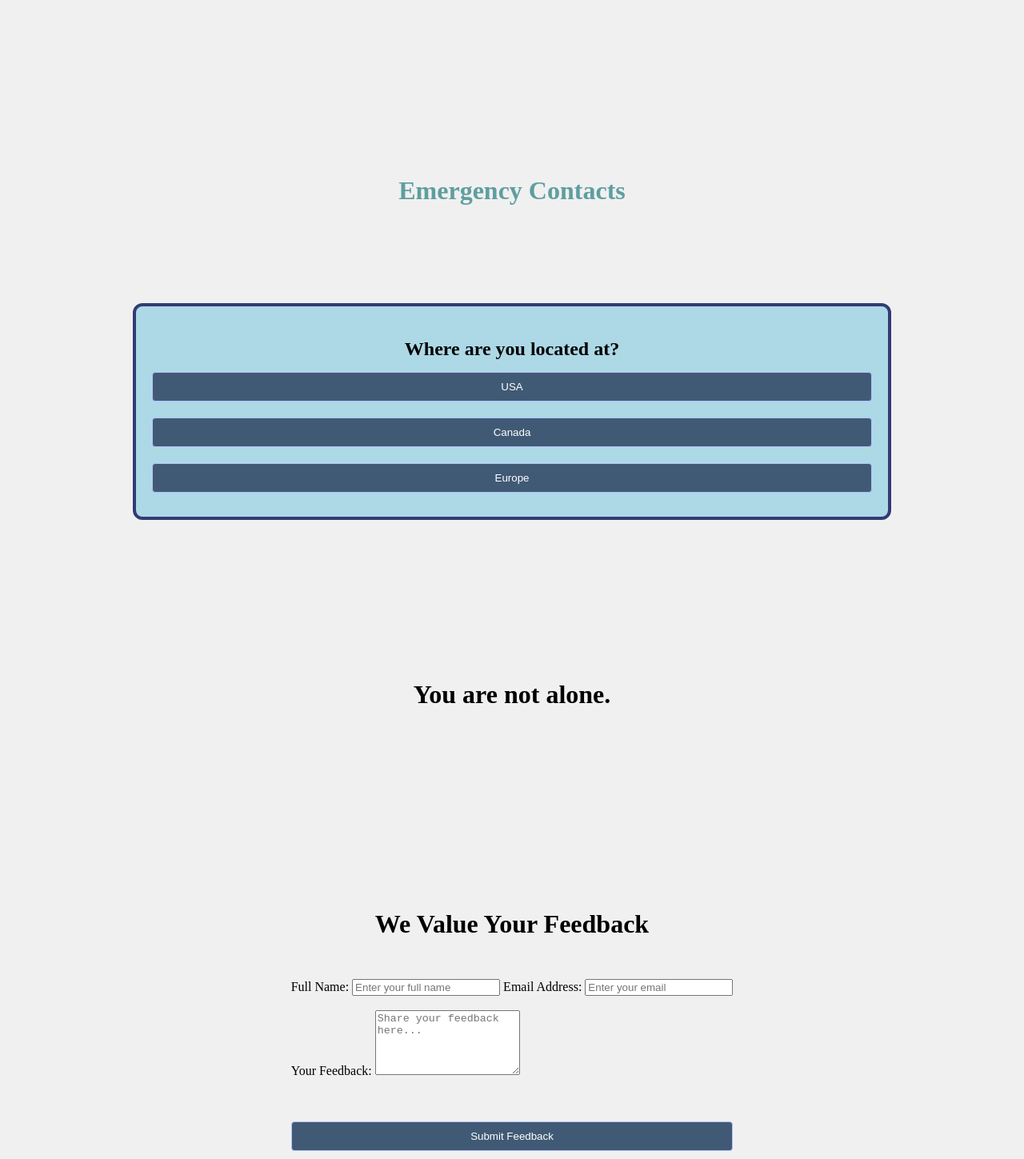
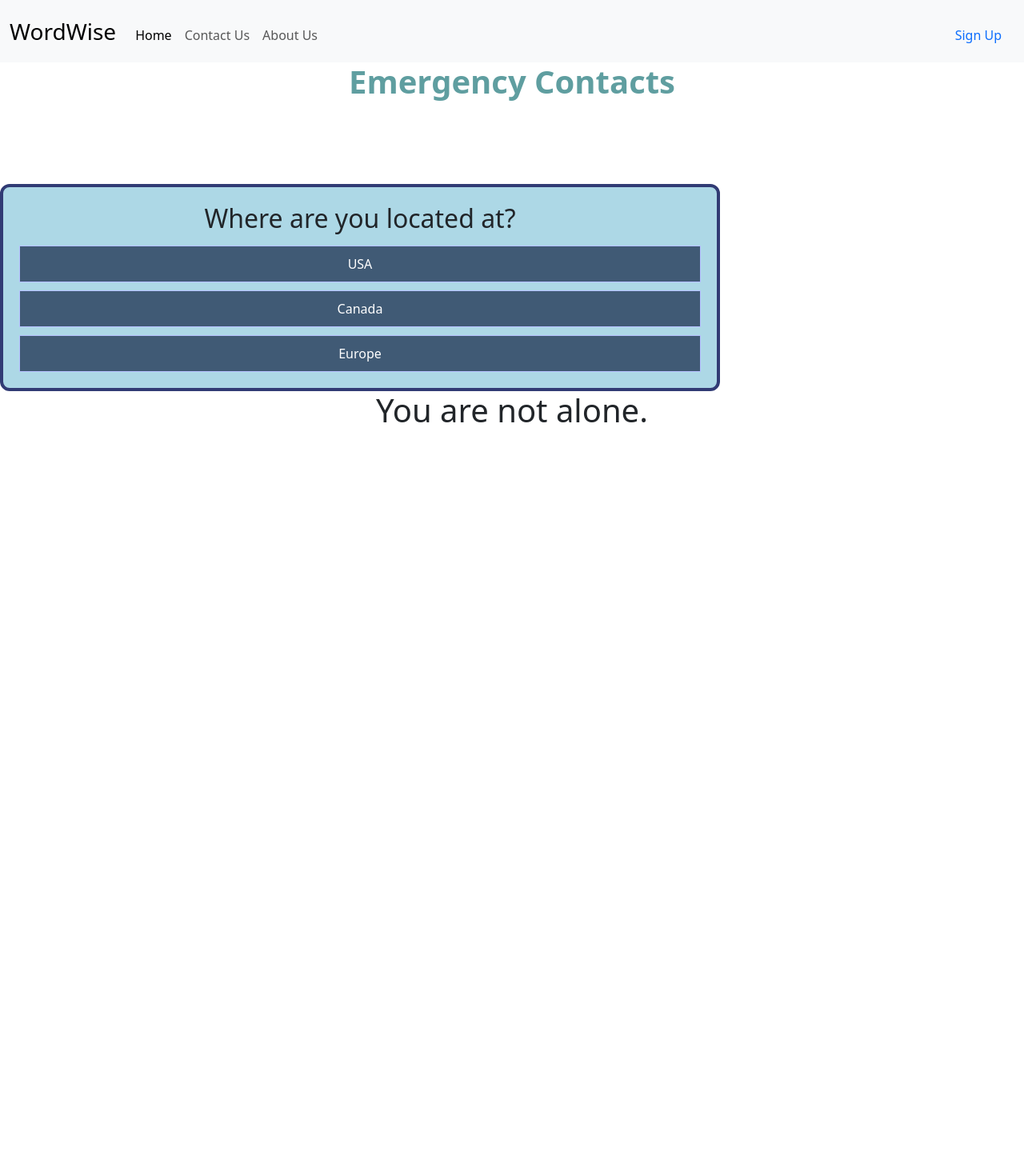
Before and after one commit to as4792/WordWise, a plain HTML site: page mainpage4.html in a window 1280 px wide. Shown: the whole page at 80% size. After the commit the page ends 800 px from the top, so only its background shows below. Drawn offline with nearby package versions, Linux system fonts and the light colour scheme.

Commit message:
add navbar

```diff
--- a/mainpage4.html
+++ b/mainpage4.html
@@ -5,8 +5,36 @@
     <meta name="viewport" content="width=device-width, initial-scale=1.0">
     <title>Emergency Contacts</title>
     <link rel="stylesheet" href="stylemp.css">
+    <link href="https://cdn.jsdelivr.net/npm/bootstrap@5.3.3/dist/css/bootstrap.min.css" rel="stylesheet" integrity="sha384-QWTKZyjpPEjISv5WaRU9OFeRpok6YctnYmDr5pNlyT2bRjXh0JMhjY6hW+ALEwIH" crossorigin="anonymous">
+
 </head>
 <body>
+    <nav id="navbar" class="navbar navbar-expand-lg bg-body-tertiary">
+        <div class="container-fluid">
+          <a class="navbar-brand"><h3>WordWise</h3></a>
+          <button class="navbar-toggler" type="button" data-bs-toggle="collapse" data-bs-target="#navbarNavDropdown" aria-controls="navbarNavDropdown" aria-expanded="false" aria-label="Toggle navigation">
+            <span class="navbar-toggler-icon"></span>
+          </button>
+          <div class="collapse navbar-collapse" id="navbarNavDropdown">
+            <ul class="navbar-nav">
+              <li class="nav-item">
+                <a class="nav-link active" aria-current="page" href="mainpage.html">Home</a>
+              </li>
+              <li class="nav-item">
+                <a class="nav-link" href="contactus.html">Contact Us</a>
+              </li>
+              <li class="nav-item">
+                <a class="nav-link" href="About Us.html">About Us</a>
+              </li>
+            </ul>
+          </div>
+          <ul class="nav justify-content-end">
+            <li class="nav-item">
+              <a class="nav-link active" aria-current="page" href="sign up form.html">Sign Up</a>
+            </li>
+          </ul>
+        </div>
+      </nav>
     <h1 class="header-main">Emergency Contacts</h1>
     <br><br><br><br>
     <div class="box">
@@ -42,24 +70,6 @@
          <h3> https://rehab.genesishouse.net (866) 889-4335</h3>
         <a href="#top">Go back</a>
     </div>
-     <div>
-        <h1>We Value Your Feedback</h1>
-        <form id="feedbackForm">
-            <label for="name">Full Name:</label>
-            <input type="text" id="name" name="name" required placeholder="Enter your full name">
 
-            <label for="email">Email Address:</label>
-            <input type="email" id="email" name="email" required placeholder="Enter your email">
-<br>
-            <br>
-            <label for="feedback">Your Feedback:</label>
-            <textarea id="feedback" name="feedback" rows="5" required placeholder="Share your feedback here..."></textarea>
-<br>
-            <br>
-            <br>
-            <br>
-            <button type="submit">Submit Feedback</button>
-        </form>
-    </div>
 </body>
 </html>
--- a/stylemp.css
+++ b/stylemp.css
@@ -1,12 +1,10 @@
-body {
+
+.container {
     display: flex;
-    flex-direction: column;
-    justify-content: flex-start;
+    justify-content: center;
     align-items: center;
-    height: auto;
+    min-height: 100vh;
     margin: 0;
-    background-color: #f0f0f0;
-    padding-top: 20px;
 }
 
 .header-main {
@@ -22,6 +20,7 @@ body {
     width: 900px;
     padding: 20px;
     margin-bottom: 0;
+    align-self: center;
 }
 
 .header {
@@ -55,6 +54,7 @@ button {
     background-color: #405a75;
     color: white;
     cursor: pointer;
+    align-items: center;
 }
 
 button:hover {
@@ -66,41 +66,3 @@ a {
     margin-top: 10px;
     color: #a0ceff;
 }
-
-/* Feedback Form Specific Styles
-.feedback-form {
-    background-color: #e5f3fb;
-    border: 3px solid #315082;
-    border-radius: 10px;
-    padding: 20px;
-    width: 600px;
-    margin-top: 20px;
-    box-shadow: 0px 4px 10px rgba(0, 0, 0, 0.1);
-}
-
-.feedback-form input,
-.feedback-form textarea {
-    width: 100%;
-    padding: 12px;
-    margin-bottom: 15px;
-    border-radius: 6px;
-    border: 1px solid #b6c1ff;
-    font-size: 1rem;
-}
-
-.feedback-form button {
-    background-color: #405a75;
-    border: 1px solid #b6c1ff;
-    color: white;
-    cursor: pointer;
-}
-
-.feedback-form button:hover {
-    background-color: #85baf3;
-}
-
-.feedback-form label {
-    font-weight: bold;
-    color: #315082;
-    margin-bottom: 5px;
-}
```
